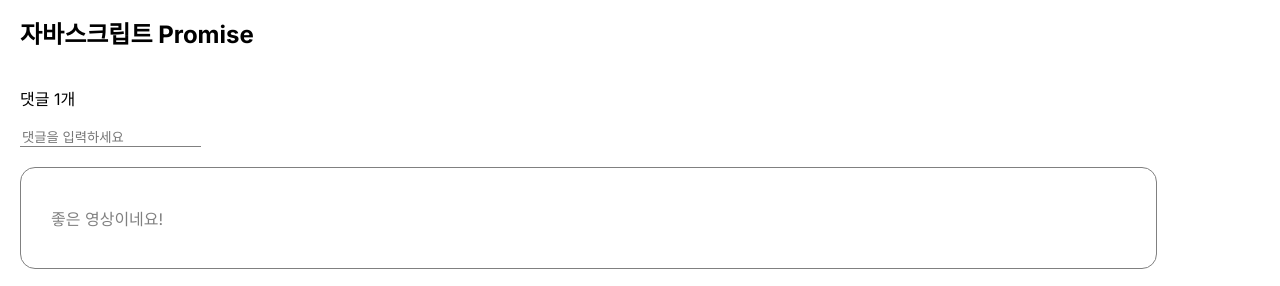
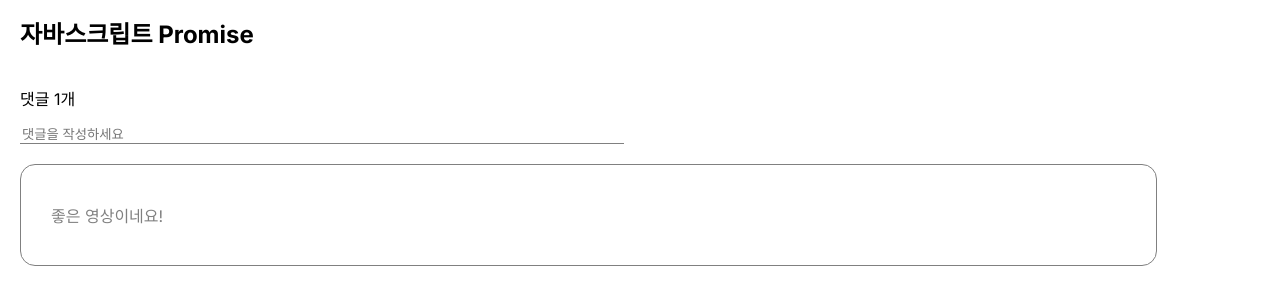
Before and after one commit to xction-dev/xflix, a Next.js app: page /play/1 in a window 1280 px wide. Shown: the part 663-949 px from the top of the page. Built offline with nearby package versions, Linux system fonts and the light colour scheme.

Commit message:
feat: add 조건부 렌더링 and 댓글 케이스 분리

```diff
--- a/src/app/play/[contents_id]/page.js
+++ b/src/app/play/[contents_id]/page.js
@@ -6,8 +6,6 @@ export default function Play(props) {
   return (
     <div>
       <PlayContainer id={contentId} />
-      {/* <Player id={contentId} />
-            <Comments id={contentId}/> */}
     </div>
   );
 }
--- a/src/components/Play/Comments/Comments.css
+++ b/src/components/Play/Comments/Comments.css
@@ -1,4 +1,10 @@
+.comments-container {
+  display: flex;
+  flex-direction: column;
+}
+
 .comment-input {
+  width: 600px;
   border: none;
   outline: none; /* 포커스 시에 나타나는 테두리 제거 */
   border-bottom: 1px solid gray; /* 밑줄 스타일 적용 */
@@ -6,7 +12,7 @@
   color: gray;
 }
 
-.comment-container {
+.comment-box {
   display: flex;
   justify-content: left;
   align-items: center;
--- a/src/components/Play/Comments/Comments.js
+++ b/src/components/Play/Comments/Comments.js
@@ -5,25 +5,46 @@ import { useState } from "react";
 import "./Comments.css";
 
 export default function Comments(props) {
-  var commentsId = props.commentsId;
-  var content = contentsData[commentsId];
+  // var commentsId = props.commentsId;
+  var content = contentsData[props.commentsId];
+  var comments = content.comments;
 
-  var [comment, setComment] = useState("");
+  var [newComment, setNewComment] = useState("");
+
+  if (comments == 0) {
+    return (
+      <div className="comments-container">
+        <p className="comment-number">댓글 0개</p>
+        <input
+          className="comment-input"
+          placeholder="댓글을 작성하세요"
+          value={newComment}
+          onChange={(e) => {
+            setComment(e.target.value);
+          }}
+        ></input>
+      </div>
+    );
+  }
 
   return (
-    <div>
-      <p className="comment-number">댓글 {content.comments.length}개</p>
+    <div className="comments-container">
+      <p className="comment-number">댓글 {comments.length}개</p>
       <input
         className="comment-input"
-        placeholder="댓글을 입력하세요"
-        value={comment}
+        placeholder="댓글을 작성하세요"
+        value={newComment}
         onChange={(e) => {
           setComment(e.target.value);
         }}
       ></input>
-      <div className="comment-container">
-        <p className="comment-text">{content.comments[0].text}</p>
-      </div>
+      {comments.map((a, index) => {
+        return (
+          <div className="comment-box" key={index}>
+            <p className="comment-text">{a.text}</p>
+          </div>
+        );
+      })}
     </div>
   );
 }
--- a/src/components/Play/PlayContainer/PlayContainer.js
+++ b/src/components/Play/PlayContainer/PlayContainer.js
@@ -1,9 +1,15 @@
 import Player from "src/components/Play/Player/Player.js";
 import Comments from "src/components/Play/Comments/Comments.js";
 import "./PlayContainer.css";
+import contentsData from "src/mock/contents.json";
 
 export default function PlayContainer(props) {
   var id = props.id;
+  let content = contentsData[id];
+
+  if (content.type != "youtube") {
+    return <div>잘못된 접근입니다</div>;
+  }
 
   return (
     <div className="play-container">
--- a/src/components/Play/Player/Player.js
+++ b/src/components/Play/Player/Player.js
@@ -3,12 +3,7 @@ import "./Player.css";
 
 export default function Player(props) {
   var playerId = props.playerId;
-  var content = contentsData[playerId];
-
-  if (content.type != "youtube") {
-    //이 로직이 아닌 것 같은데.. 일단 써봄
-    return <div></div>;
-  }
+  var video = contentsData[playerId];
 
   return (
     <div className="video-container">
@@ -16,13 +11,13 @@ export default function Player(props) {
         className="youtube"
         width="1134"
         height="638"
-        src={content.url}
+        src={video.url}
         title="YouTube video player"
         frameBorder="0"
         allow="accelerometer; autoplay; clipboard-write; encrypted-media; gyroscope; picture-in-picture; web-share"
         allowFullScreen
       ></iframe>
-      <h2>{content.title}</h2>
+      <h2>{video.title}</h2>
     </div>
   );
 }
```
Also changed, not shown: src/mock/contents.json (+17 -18 lines).
